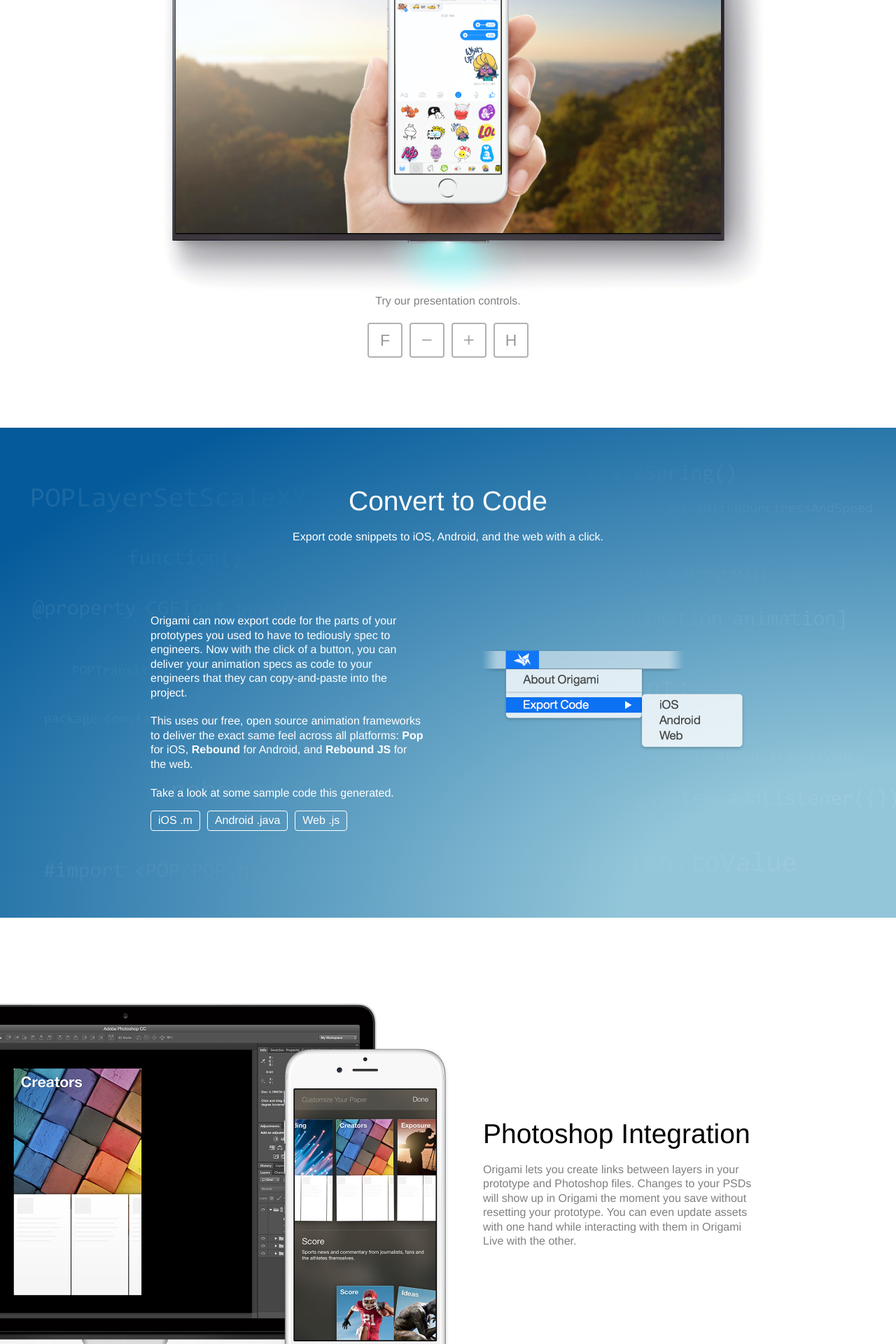
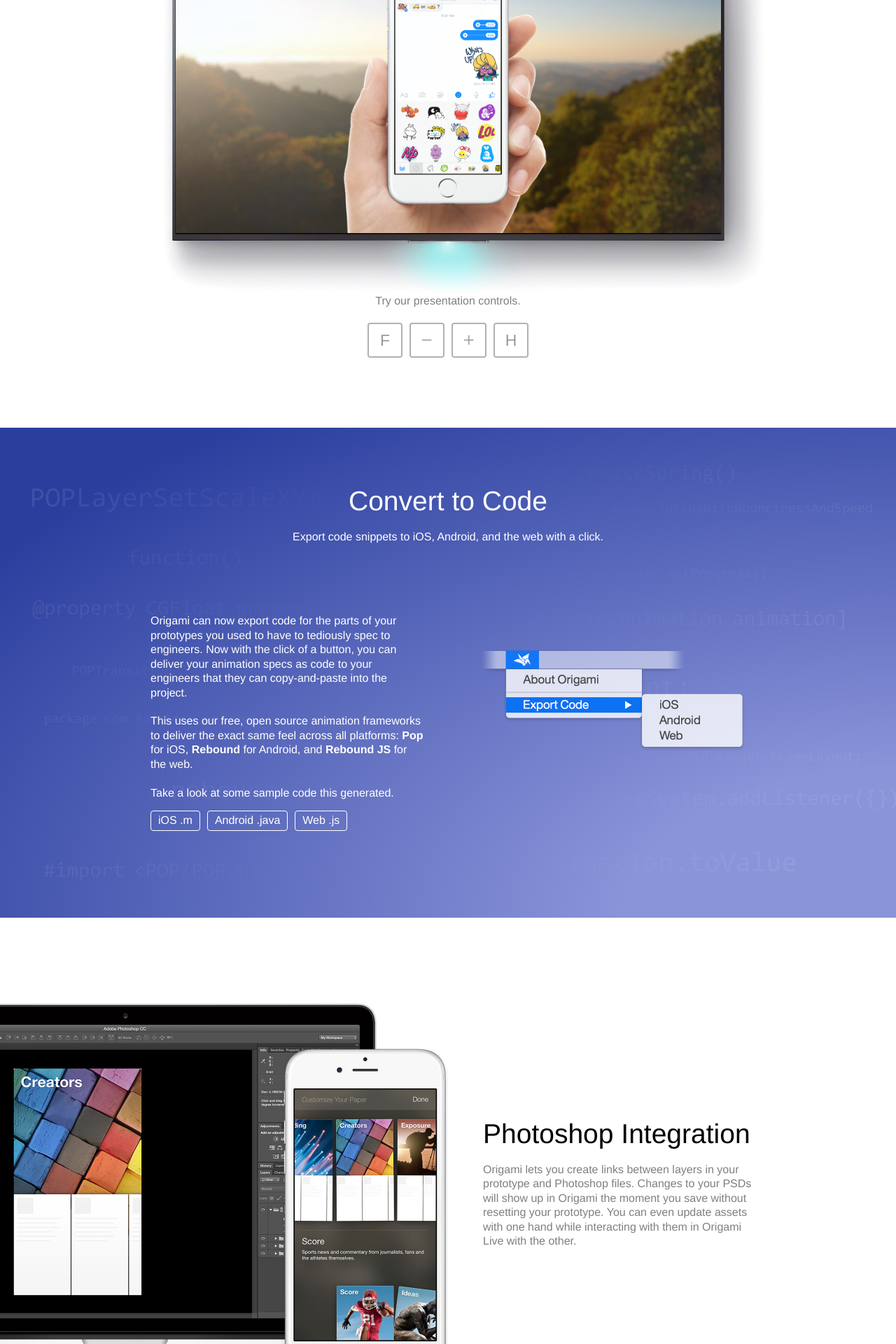
Before and after one commit to facebookarchive/origami, a Jekyll site: the page built from index.html, in a window 1280 px wide. Shown: the part 1274-3194 px from the top of the page at 70% size. Built offline with Jekyll 4.4.1, drawn with Linux system fonts in a browser that asks for light colours; Markdown is read by kramdown in place of the engine named in the settings; the list of posts is cut into pages by our own code; comment, search, counter and statistics services are not loaded.

Commit message:
Changed the background color of the code section

```diff
--- a/public/css/homepage.css
+++ b/public/css/homepage.css
@@ -165,7 +165,7 @@
 /* Code Section */
 
 #section-code {
-	background: radial-gradient(ellipse farthest-side at 100% 100%, #93c6d9 30%, #045a9a 125%);
+	background: radial-gradient(ellipse farthest-side at 100% 100%, #8a94d9 30%, #2a3e9e 125%);
 	height: 700px;
 	color: white;
 	position: relative;
```
Also changed, not shown: 1 other file.
